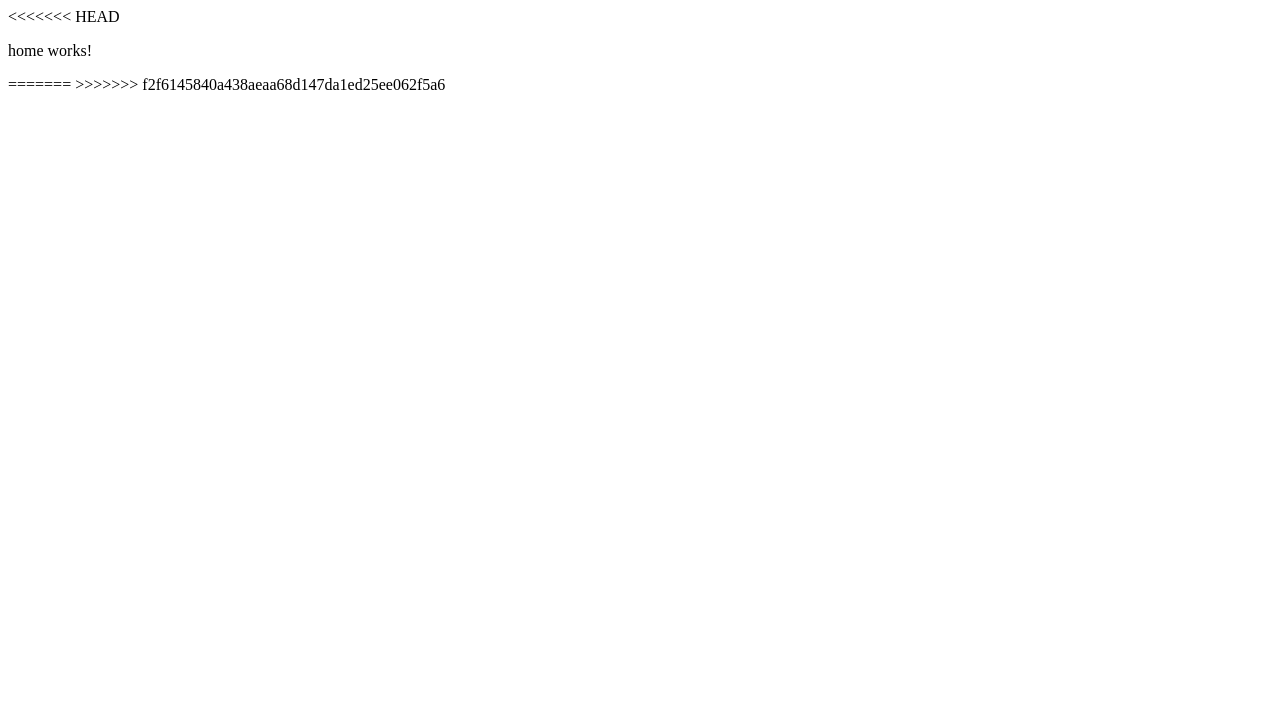
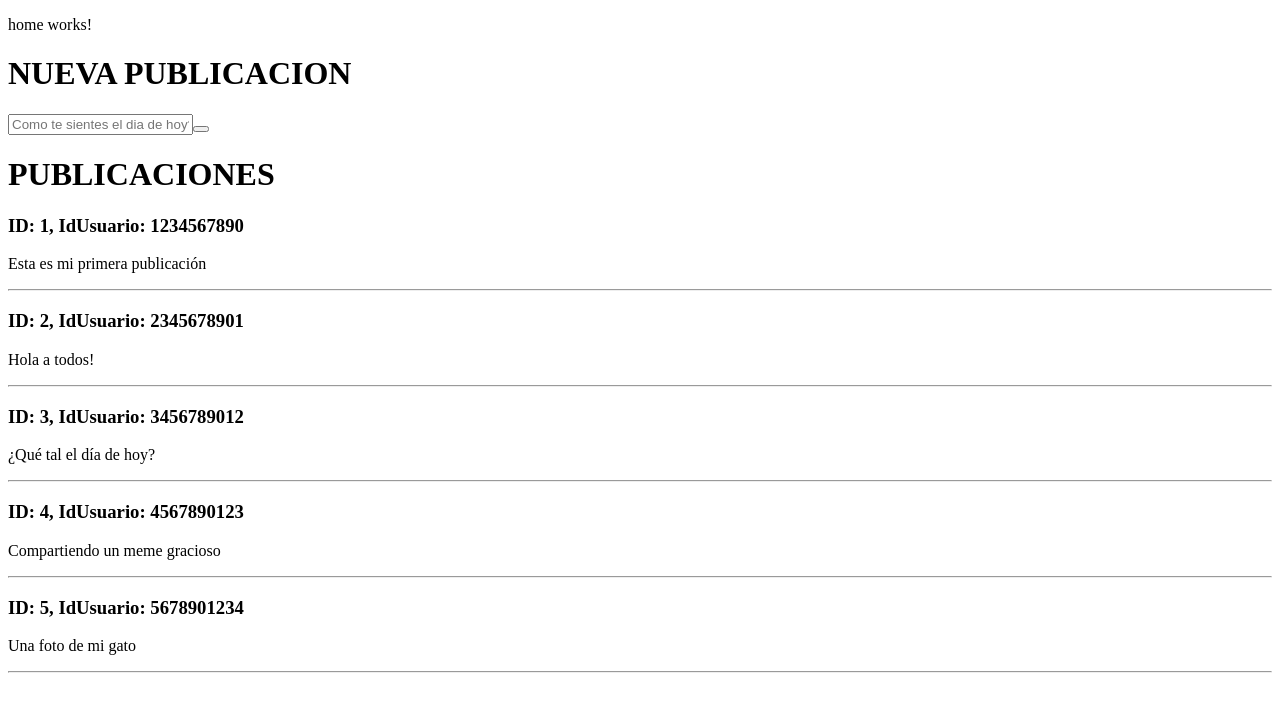
Before and after one commit to CesarAlex87/HilitoApp, an Angular app: page / in a window 1280 px wide. Shown: the top 712 px of the page. Built offline with nearby package versions, Linux system fonts and the light colour scheme.

Commit message:
Crear publicaciones en base al mensaje

```diff
--- a/package.json
+++ b/package.json
@@ -18,6 +18,8 @@
     "@angular/platform-browser": "^16.2.0",
     "@angular/platform-browser-dynamic": "^16.2.0",
     "@angular/router": "^16.2.0",
+    "fs": "^0.0.1-security",
+    "ngx-file-reader": "^0.0.2",
     "rxjs": "~7.8.0",
     "zone.js": "~0.13.0"
   },
@@ -26,6 +28,7 @@
     "@angular/cli": "~16.2.0",
     "@angular/compiler-cli": "^16.2.0",
     "@types/jasmine": "~4.3.0",
+    "@types/node": "^20.5.7",
     "jasmine-core": "~4.6.0",
     "karma": "~6.4.0",
     "karma-chrome-launcher": "~3.2.0",
--- a/src/app/app.component.html
+++ b/src/app/app.component.html
@@ -1,4 +1 @@
-<<<<<<< HEAD
 <router-outlet></router-outlet>
-=======
->>>>>>> f2f6145840a438aeaa68d147da1ed25ee062f5a6
--- a/src/app/components/home/home.component.html
+++ b/src/app/components/home/home.component.html
@@ -1 +1,2 @@
 <p>home works!</p>
+<app-publicaciones>HOLA</app-publicaciones>
--- a/src/app/components/publicaciones/models/publicacion/publicacion.component.ts
+++ b/src/app/components/publicaciones/models/publicacion/publicacion.component.ts
@@ -1,5 +1,5 @@
 export interface Publicacion {
-    id?: number;
-    idUsuario: number;
+    id: number;
+    idUsuario: string;
     mensaje: string;
 }
--- a/src/app/components/publicaciones/publicaciones.component.html
+++ b/src/app/components/publicaciones/publicaciones.component.html
@@ -1 +1,16 @@
-<p>publicaciones works!</p>
+<div>
+  <div>
+    <h1>NUEVA PUBLICACION</h1>
+    <input type="text" [(ngModel)]="mensaje" placeholder="Como te sientes el dia de hoy?">
+    <button type="submit" (click)="publicar()"></button>
+  </div>
+  <div>
+    <h1>PUBLICACIONES</h1>
+    <div *ngFor="let publicacion of publicaciones">
+      <div>
+        <h3>ID: {{publicacion.id}}, IdUsuario: {{publicacion.idUsuario}}</h3>
+        <p>{{publicacion.mensaje}}</p>
+        <hr>
+      </div>
+  </div>
+</div>
--- a/src/app/components/publicaciones/publicaciones.component.ts
+++ b/src/app/components/publicaciones/publicaciones.component.ts
@@ -10,27 +10,64 @@ import { Publicacion } from './models/publicacion/publicacion.component';
 
 export class PublicacionesComponent implements OnInit {
 
-
+  mensaje: string = '';
   publicaciones: Publicacion[] = [];
 
-  constructor() {
-    this.publicaciones = this.getPublicaciones();
-  }
+  constructor() {}
 
   ngOnInit() {
-
+    this.getPublicaciones();
   }
 
   getPublicaciones() {
-
-
-    console.log(this.publicaciones);
-    return this.publicaciones;
+    const stringJson = JSON.stringify(this.archivoJson);
+    let publicaciones = JSON.parse(stringJson);
+    this.publicaciones = publicaciones;
   }
 
   getUserId() {
+    //RECIBIR ID DEL REQUEST Y LUEGO RETORNARLO
+    return 1;
+  }
+
+  generateId() {
+    //GENERAR ID PARA LA PUBLICACION EN BASE A LA CANTIDAD DE PUBLICACIONES + 1
+    return this.publicaciones.length + 1;
   }
 
   publicar() {
+    let publicacionActual:Publicacion = {id: 0, idUsuario: '', mensaje: ''};
+    publicacionActual.id = this.getUserId();
+    publicacionActual.idUsuario = this.generateId().toString();
+    publicacionActual.mensaje = this.mensaje;
+    this.publicaciones.push(publicacionActual);
   }
+
+  private archivoJson = [
+    {
+      "id": 1,
+      "idUsuario": "1234567890",
+      "mensaje": "Esta es mi primera publicación"
+    },
+    {
+      "id": 2,
+      "idUsuario": "2345678901",
+      "mensaje": "Hola a todos!"
+    },
+    {
+      "id": 3,
+      "idUsuario": "3456789012",
+      "mensaje": "¿Qué tal el día de hoy?"
+    },
+    {
+      "id": 4,
+      "idUsuario": "4567890123",
+      "mensaje": "Compartiendo un meme gracioso"
+    },
+    {
+      "id": 5,
+      "idUsuario": "5678901234",
+      "mensaje": "Una foto de mi gato"
+    }
+  ]
 }
```
Also changed, not shown: 1 other file (tests, documents, lock files or other folders).
